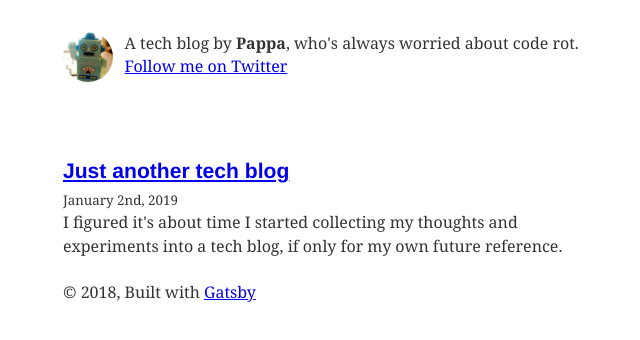
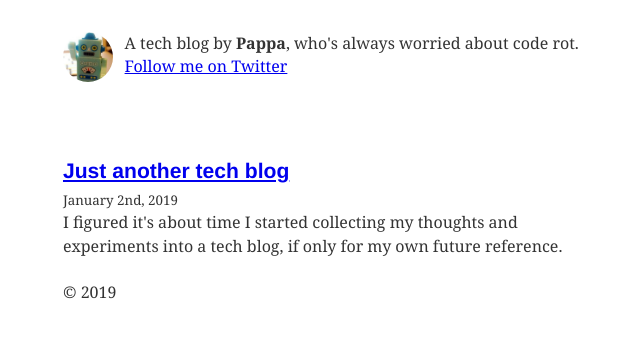
Before and after one commit to Pappa/pappa.github.io, a Gatsby site: page / in a window 1280 px wide. Shown: the part 96-436 px from the top of the page, without its empty margins (316-956 px from the left). Built offline with nearby package versions, Linux system fonts and the light colour scheme; Gatsby itself is replaced by a stand-in of ours; some packages are replaced by stand-ins of ours; what typography-theme-lincoln would draw is missing.

Commit message:
date format

```diff
--- a/src/components/Layout.js
+++ b/src/components/Layout.js
@@ -63,9 +63,7 @@ class Layout extends React.Component {
       >
         {header}
         {children}
-        <footer>
-          © 2018, Built with <a href="https://www.gatsbyjs.org">Gatsby</a>
-        </footer>
+        <footer>© 2019</footer>
       </div>
     )
   }
```
